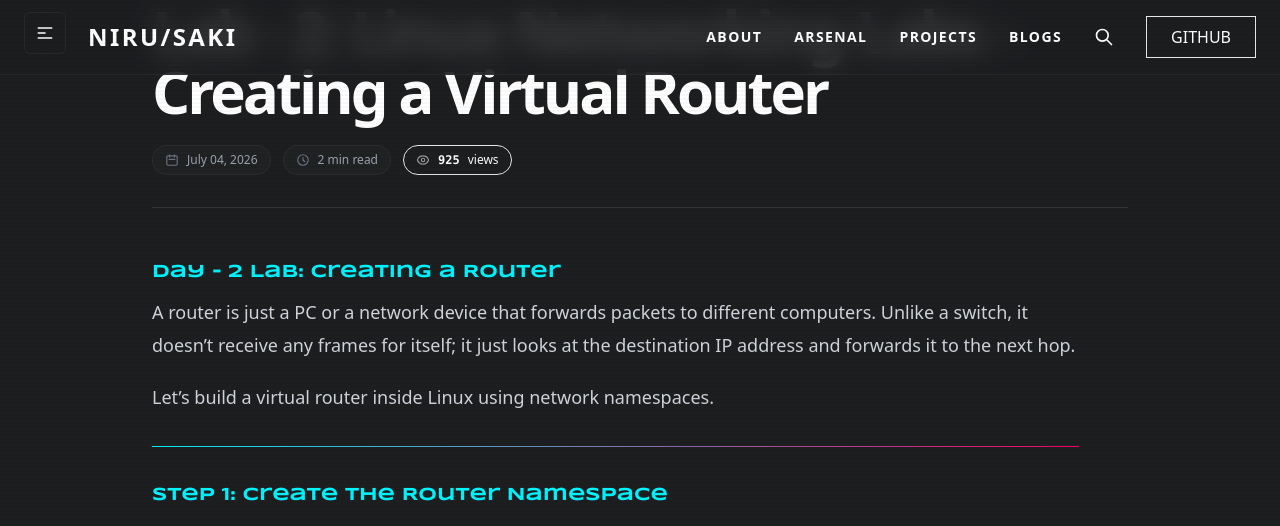
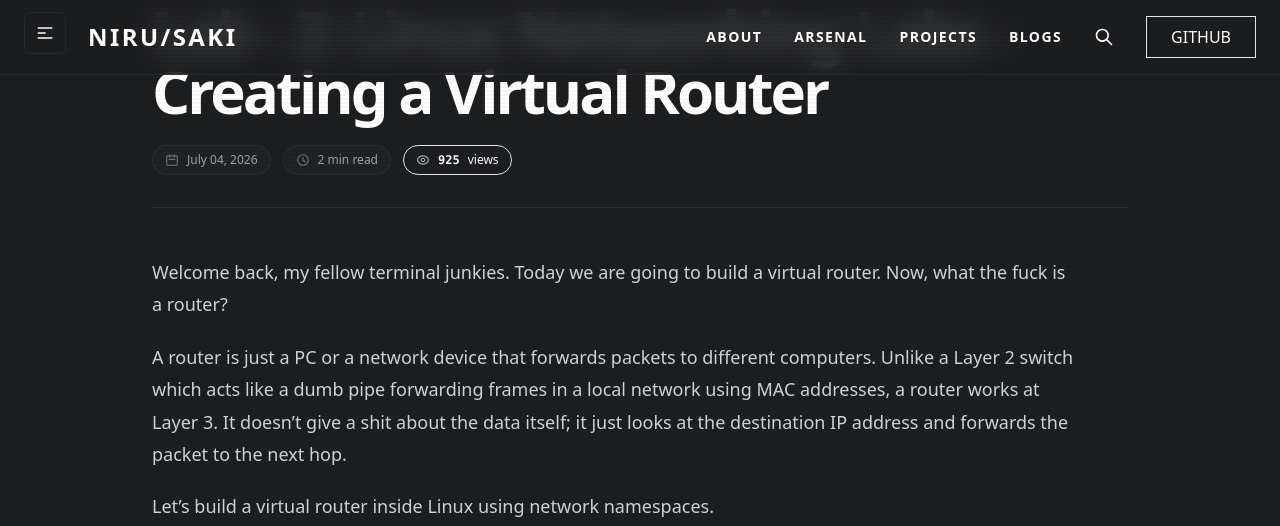
Before and after one commit to Nirusaki-Malaal/Nirusaki-Malaal.github.io, a Jekyll site: the page built from _posts/2026-07-04-linux-networking-labs-day-2-router.md, in a window 1280 px wide and 1400 px high, scrolled down 233 px, cut to the strip 0-526 px from the top of the window. Built offline with Jekyll 4.4.1, drawn with Linux system fonts in a browser that asks for light colours; nearby versions of some CDN libraries; comment, search, counter and statistics services are not loaded; some of the changed text lies outside the part shown.

Commit message:
feat: add conversational human touch to networking writeups

````diff
--- a/_posts/2026-07-04-linux-networking-labs-day-2-router.md
+++ b/_posts/2026-07-04-linux-networking-labs-day-2-router.md
@@ -7,17 +7,19 @@ category: linux
 image: https://nirusaki.me/assets/img/og/linux-networking-labs-day-2-router.png
 ---
 
-### Day - 2 Lab: Creating a Router
+Welcome back, my fellow terminal junkies. Today we are going to build a virtual router. Now, what the fuck is a router?
 
-A router is just a PC or a network device that forwards packets to different computers. Unlike a switch, it doesn't receive any frames for itself; it just looks at the destination IP address and forwards it to the next hop.
+A router is just a PC or a network device that forwards packets to different computers. Unlike a Layer 2 switch which acts like a dumb pipe forwarding frames in a local network using MAC addresses, a router works at Layer 3. It doesn't give a shit about the data itself; it just looks at the destination IP address and forwards the packet to the next hop.
 
 Let's build a virtual router inside Linux using network namespaces.
+
+![Plugging in Cables](https://media.tenor.com/eRi6vI6hrykAAAAd/mrr-rrobot-elliotalderson.gif)
 
 ---
 
 ### Step 1: Create the Router Namespace
 
-First, let's create a new namespace named `router1`:
+First, let's create a new network namespace named `router1`:
 
 ```bash
 sudo ip netns add router1
@@ -37,13 +39,15 @@ sudo ip netns exec router1 ip link set lo up
 
 ### Step 3: Enable IP Forwarding
 
-This is the key step. By default, the Linux kernel drops any packets arriving on an interface that aren't addressed to the local machine. We need to enable IP forwarding to tell the kernel: "Hey, if a packet arrives here, forward the shit to the right next interface."
+This is the most important step. By default, the Linux kernel is configured to drop any packets arriving on an interface that aren't addressed to the local machine (for safety, you know). To make our namespace act as a router, we have to enable IP forwarding to tell the kernel: "Hey, if a packet arrives here, forward the shit to the right interface."
 
 ```bash
 sudo ip netns exec router1 sysctl -w net.ipv4.ip_forward=1
 ```
 
-This configure the kernel to route packets to different subnets based on the routing table.
+*   `sysctl` is a command used to change kernel variables at runtime.
+*   `-w` writes the setting.
+*   `net.ipv4.ip_forward=1` configures the IPv4 stack to route packets to different subnets based on the routing table. Without this, your router is just a useless, isolated space that drops everything.
 
 ---
 
````
Also changed, not shown: other parts of _posts/2026-07-04-linux-networking-labs-day-2-router.md (+0 -2 lines), _posts/2026-07-04-linux-networking-labs-day-3-packet-analysis.md (+2 -2 lines), _posts/2026-07-04-tcp-ip-and-osi-model.md (+13 -7 lines).
